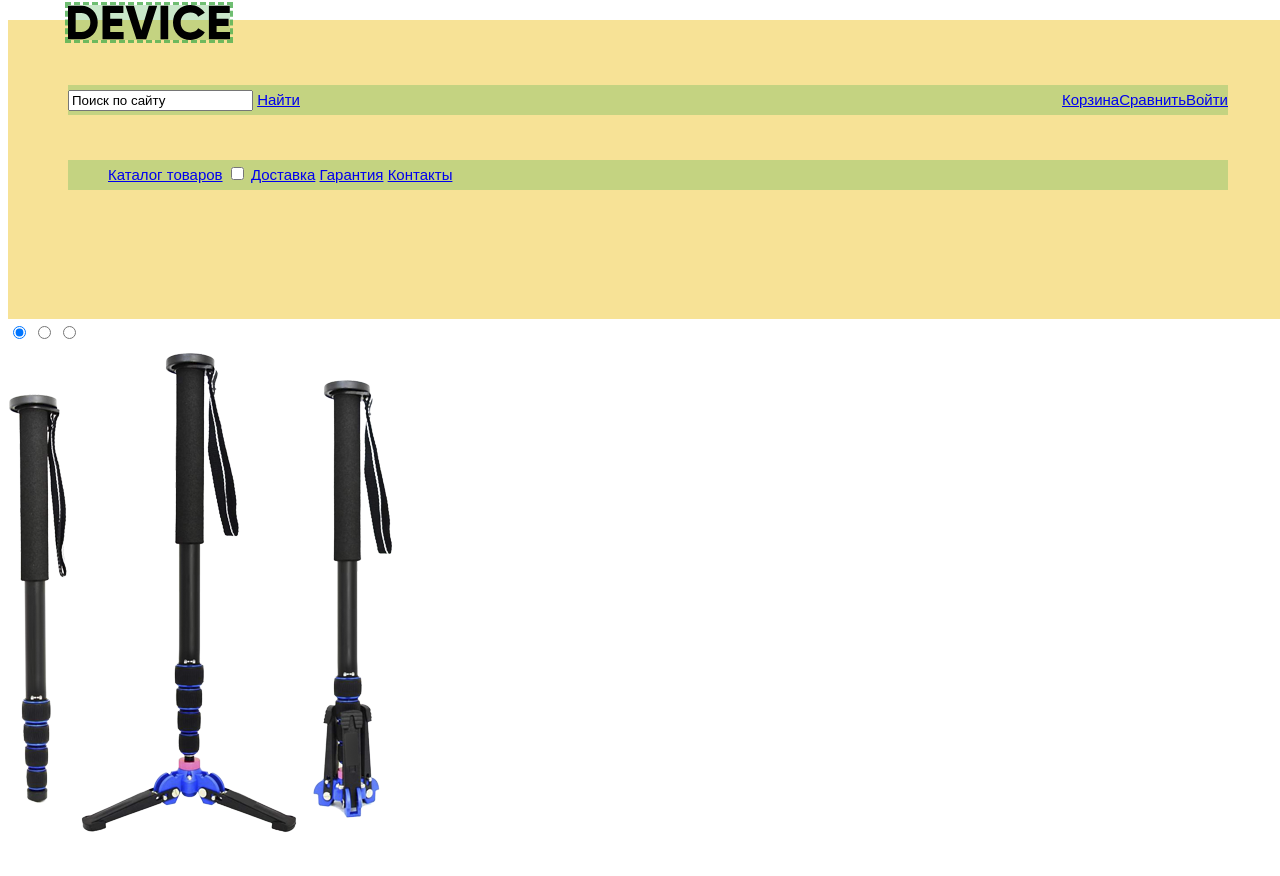
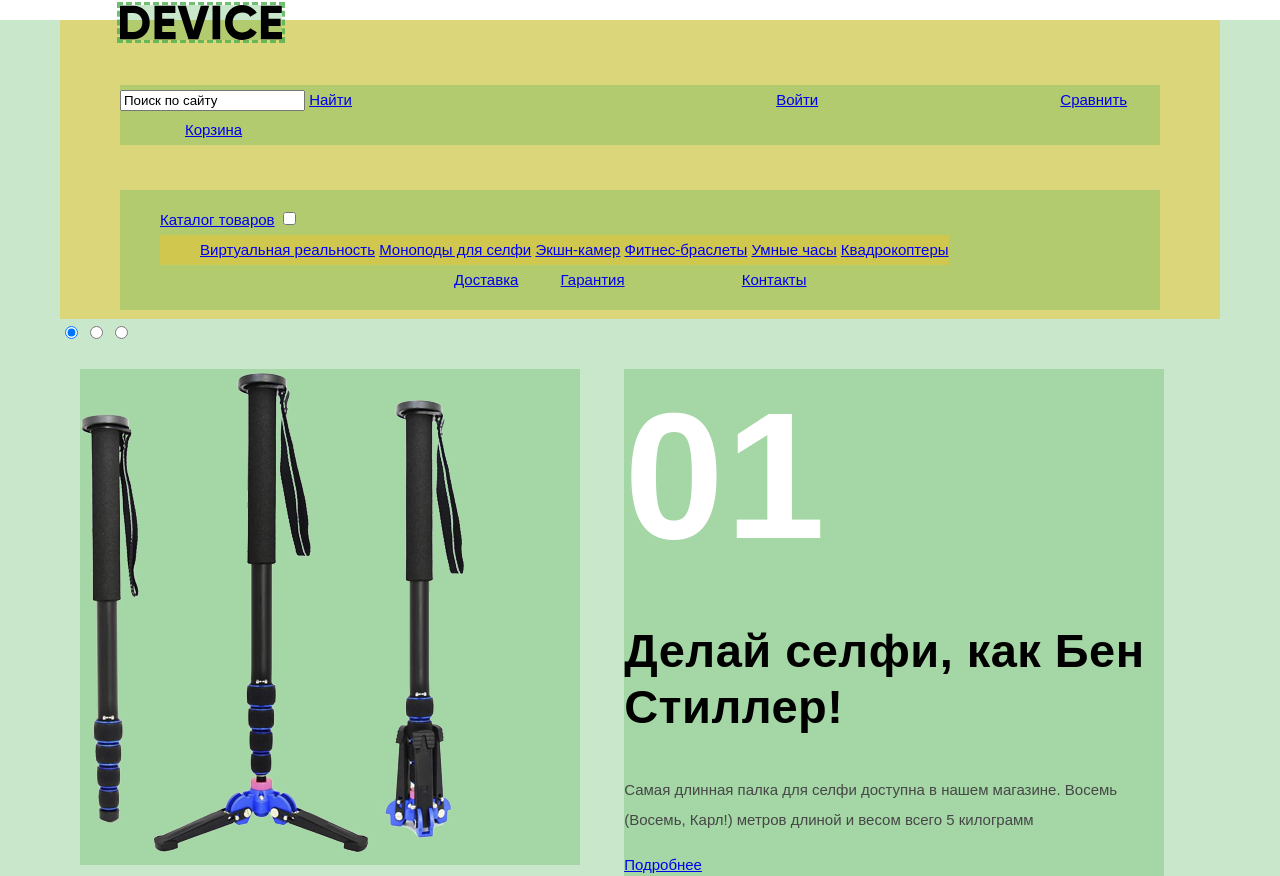
Before and after one commit to StanislavKrasovskiy/134268-device, a plain HTML site: page index.html in a window 1280 px wide. Shown: the top 876 px of the page. Drawn offline with Linux system fonts and the light colour scheme.

Commit message:
Внес правки в CSS
Добавил новые стили для блоков на Главной.

```diff
--- a/css/header.css
+++ b/css/header.css
@@ -1,11 +1,16 @@
 /*Шапка*/
+.main-header {
+  width: 100%;
+
+  background-color: rgba(76, 175, 80, 0.3);
+}
+
 .header-container {
   width: 1160px;
   min-height: 299px;
   margin: 0 auto;
   margin-top: 20px;
   padding: 0px 60px 0px 60px;
-
   background-color: rgba(240, 197, 46, 0.5);
 }
 
--- a/css/main_nav.css
+++ b/css/main_nav.css
@@ -1,3 +1,4 @@
+/*Основное меню*/
 .main-nav {
   width: auto;
   margin: 0 auto;
@@ -7,17 +8,42 @@
 }
 
 .main-nav-items {
-
+  display: inline-block;
 }
 
 .main-nav-item {
   display: inline-block;
 }
 
+.main-nav-item:nth-of-type(2) {
+  display: inline-block;
+  margin-left: 294px;
+}
+
+.main-nav-item:nth-of-type(3) {
+  display: inline-block;
+  margin-left: 38px;
+}
+
+.main-nav-item:nth-of-type(4) {
+  display: inline-block;
+  margin-left: 113px;
+}
+
 .main-nav-link {
 
 }
 
+/*Выпадающее меню*/
 .sub-nav-items {
-  display: none;
+  background-color: rgba(240, 197, 46, 0.5);
 }
+
+.sub-nav-item {
+  display: inline;
+  text-align: left;
+}
+
+.sub-nav-link {
+
+}
--- /dev/null
+++ b/css/page_main.css
@@ -0,0 +1,5 @@
+.page-main {
+  width: auto;
+
+  background-color: rgba(76, 175, 80, 0.3);
+}
--- /dev/null
+++ b/css/popular.css
@@ -0,0 +1,43 @@
+.popular-position {
+  width: 100%;
+}
+
+.popular-container {
+  width: 1160px;
+  margin: 0 auto;
+}
+
+.popular-items {
+  display: inline-block;
+
+}
+
+.popular-item {
+  display: inline-block;
+  width: 160px;
+
+}
+
+.popular-link {
+  display: inline-block;
+  width: 160px;
+  height: 160px;
+  background-color: rgba(240, 197, 46, 0.5);
+}
+
+.popular-link p {
+  font: 800 16px / 19.2px Gilroy, sans-serif;
+  letter-spacing: 3.2px;
+  color: #000000;
+}
+}
+
+.popular-link-square {
+  width: 160px;
+  height: 160px;
+  background-color: rgba(240, 197, 46, 0.5);
+}
+
+.popular-link-square img {
+  margin: 0 auto;
+}
--- /dev/null
+++ b/css/sliders.css
@@ -0,0 +1,38 @@
+.slider-position {
+  width: 100%;
+  margin: 0 auto;
+
+
+}
+
+.slider-container {
+  width: 1160px;
+  margin: 0 auto;
+
+}
+
+.slide-indicator {
+  display: inline-block;
+}
+
+.index-slide {
+  display: inline-block;
+
+}
+
+.slider-img {
+  display: inline-block;
+  vertical-align: top;
+  width: 500px;
+  margin: 20px;
+
+  background-color: rgba(76, 175, 80, 0.3)
+}
+
+.slider-content {
+  display: inline-block;
+  width: 540px;
+  margin: 20px;
+
+  background-color: rgba(76, 175, 80, 0.3)
+}
--- a/css/style.css
+++ b/css/style.css
@@ -1,11 +1,21 @@
  @import "header.css";
  @import "user_block.css";
  @import "main_nav.css";
+ @import "page_main.css";
+ @import "sliders.css";
+ @import "popular.css";
 
 body {
   font: 300 15px / 30px OpenSans, sans-serif;
   color: #464646;
+  margin: 0;
+  padding: 0;
 }
+
+* {
+  box-sizing: border-box;
+}
+
 
 /*Заголовок (слайдер)*/
 .index-content-header {
@@ -55,23 +65,3 @@ body {
   letter-spacing: 3.2px;
   color: #000000;
 }
-
-
-
-/*Основная часть*/
-/*Слайдер*/
-
-.slider-position {
-  width: 100%;
-  margin: 0 auto;
-}
-
-.slider-container {
-  width: auto;
-  margin: 0 auto;
-}
-
-.slider-container {
-  width: auto;
-  margin: 0 auto;
-}
--- a/css/user_block.css
+++ b/css/user_block.css
@@ -1,4 +1,4 @@
-/*Шапка - поле поиска, ссылки: на профиль, войти/выйти, сравнить, корзина*/
+/*Поле поиска, ссылки: на профиль, войти/выйти, сравнить, корзина*/
 .user-block {
   width: auto;
   margin: 0 auto;
@@ -7,20 +7,25 @@
   background-color: rgba(76, 175, 80, 0.3);
 }
 
-/*Шапка - поле поиска*/
+/*Поле поиска*/
 .user-block-search {
-
+  display: inline-block;
 }
 
-/*Шапка - поле поиска*/
+/*Ссылка войти/выйти*/
 .user-block-login {
-  float: right;
+  display: inline-block;
+  margin-left: 420px;
 }
 
+/*Ссылка сравнить*/
 .user-block-compare {
-  float: right;
+  display: inline-block;
+  margin-left: 238px;
 }
 
+/*Ссылка корзина*/
 .user-block-basket {
-  float: right;
+  display: inline-block;
+  margin-left: 65px;
 }
```
